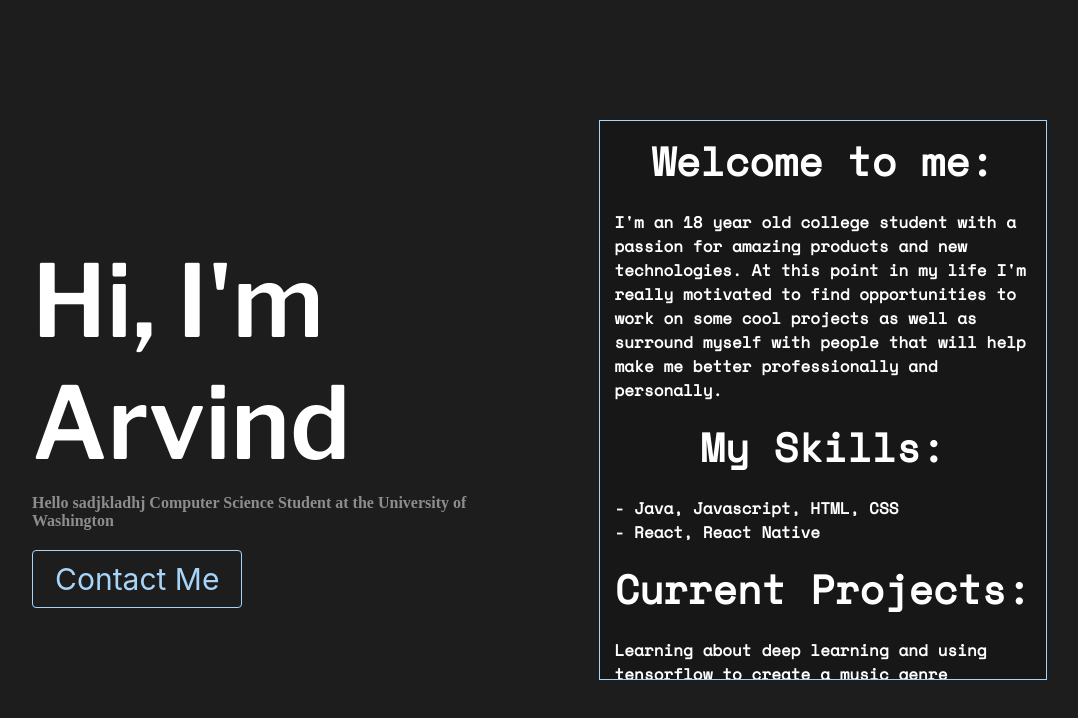
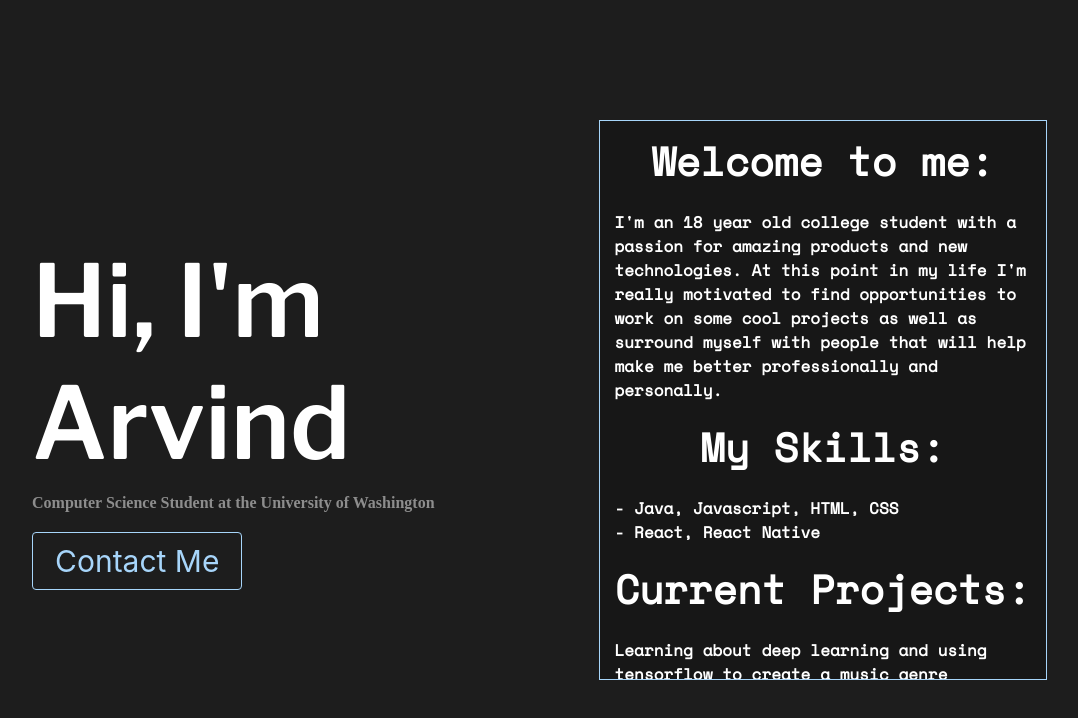
Before and after one commit to arooxa/personal-portfolio, a React (Create React App) app: page / in a window 1280 px wide. Shown: the top 718 px of the page, without its empty margins (93-1171 px from the left). Built offline with nearby package versions, Linux system fonts and the light colour scheme.

Commit message:
fixed error

```diff
--- a/src/pages/Home.js
+++ b/src/pages/Home.js
@@ -11,7 +11,7 @@ const Home  = () => {
           <h1>
             <AnimatedText copy = "Hi, I'm Arvind" role="heading" />
           </h1>
-        <DescriptionText>Hello sadjkladhj Computer Science Student at the University of Washington</DescriptionText>
+        <DescriptionText>Computer Science Student at the University of Washington</DescriptionText>
         <NavBtn>
           <NavBtnLink to="/about">Contact Me</NavBtnLink>
         </NavBtn>
```
